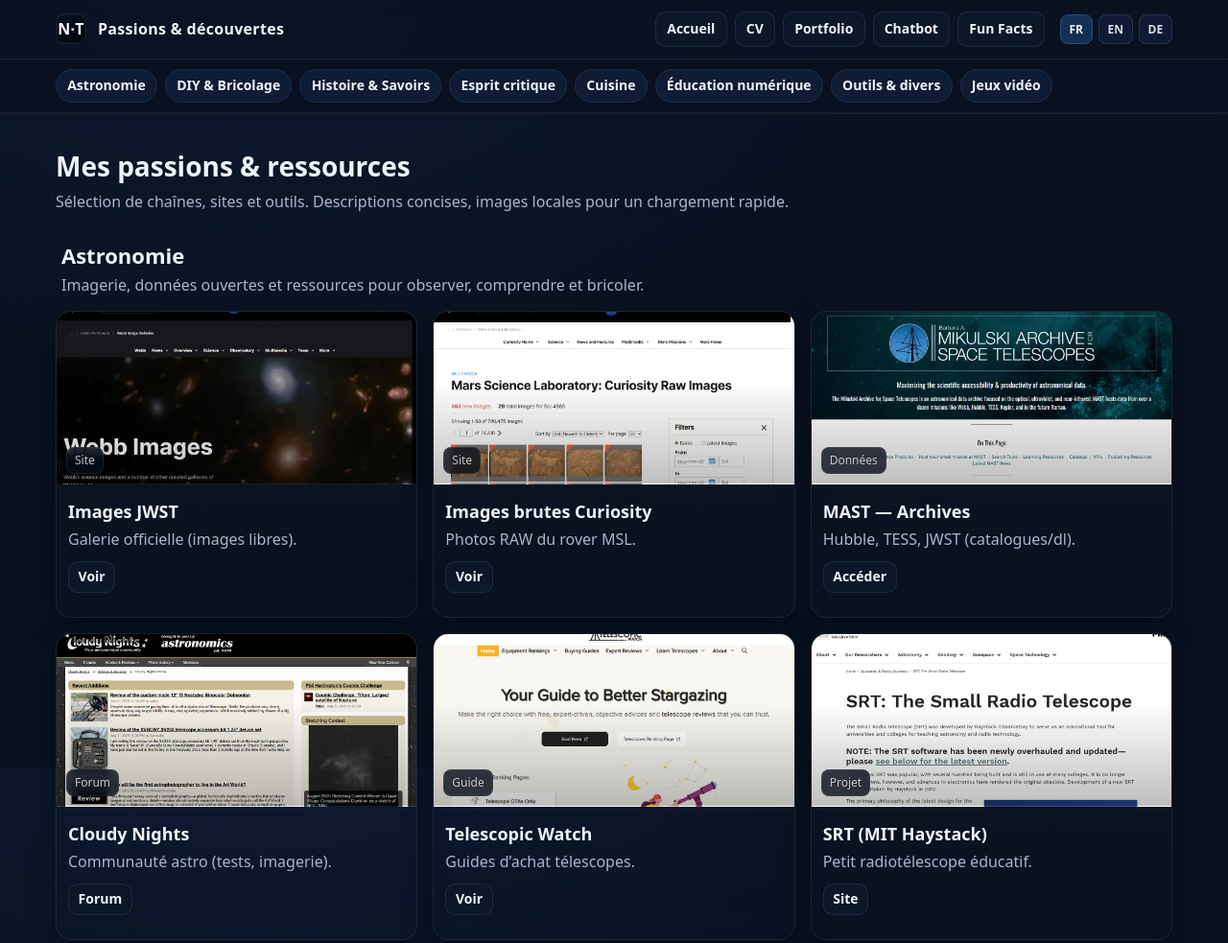
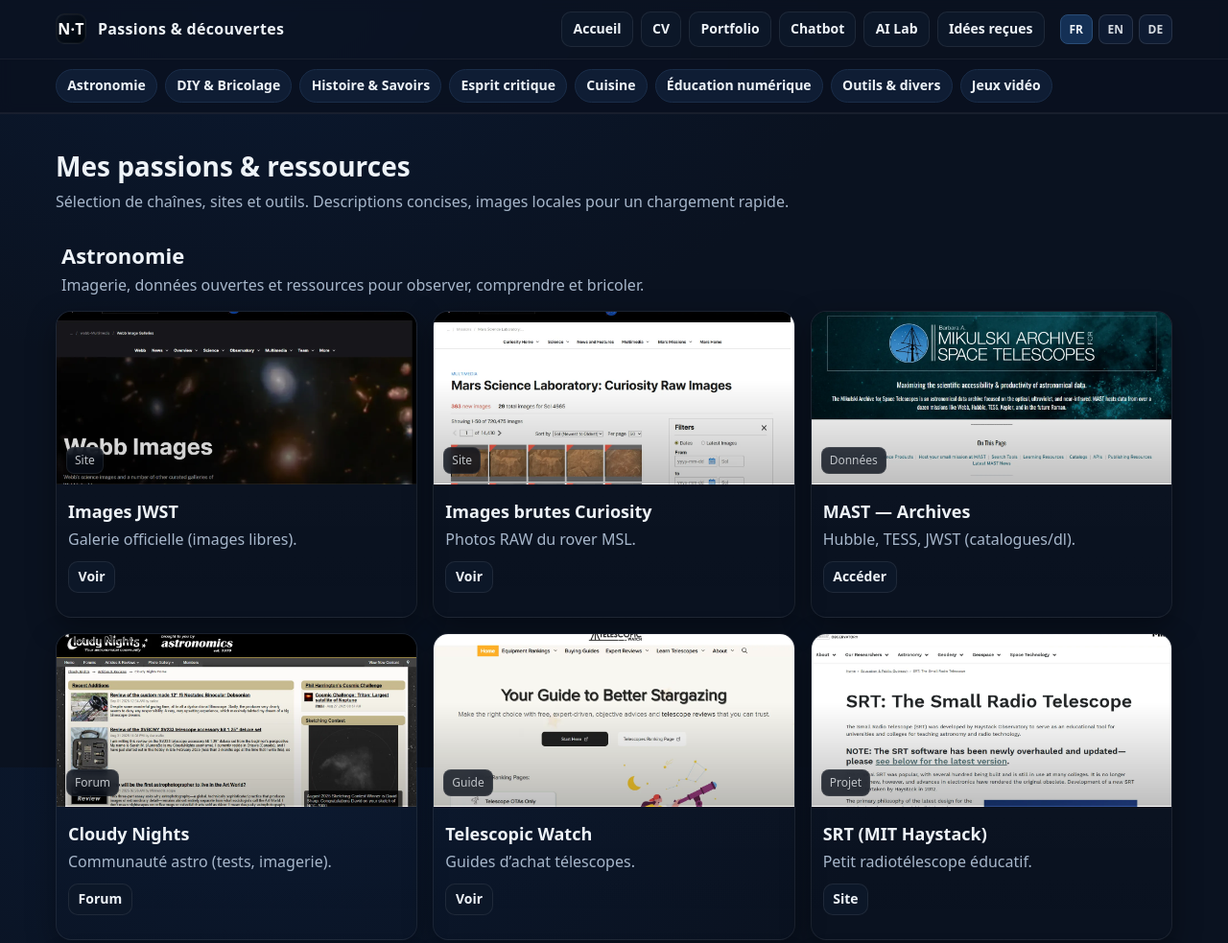
Before and after one commit to Nix177/CV, a website: page public/passions.html in a window 1280 px wide. Shown: the top 983 px of the page at 96% size. Drawn offline with Linux system fonts and the light colour scheme.

Commit message:
Update passions.html

```diff
--- a/public/passions.html
+++ b/public/passions.html
@@ -82,7 +82,8 @@
       <a class="btn" href="cv.html">CV</a>
       <a class="btn" href="portfolio.html">Portfolio</a>
       <a class="btn" href="chatbot.html">Chatbot</a>
-      <a class="btn" href="fun-facts.html">Fun Facts</a>
+      <a class="btn" href="ai-lab.html">AI Lab</a>
+      <a class="btn" href="fun-facts.html">Idées reçues</a>
       <div class="langs" aria-label="Langues">
         <a class="lang" href="./passions.html" aria-current="page">FR</a>
         <a class="lang" href="./passions-en.html">EN</a>
```
